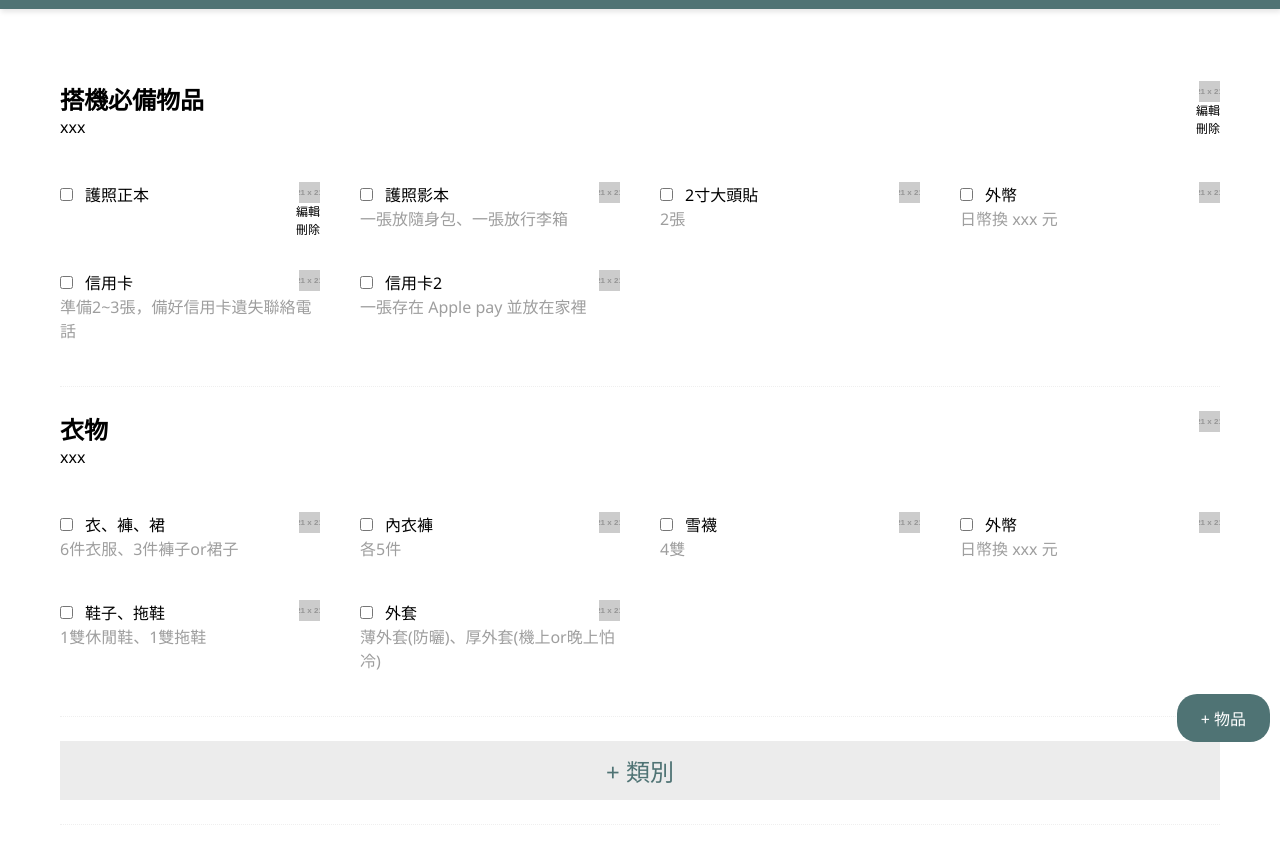
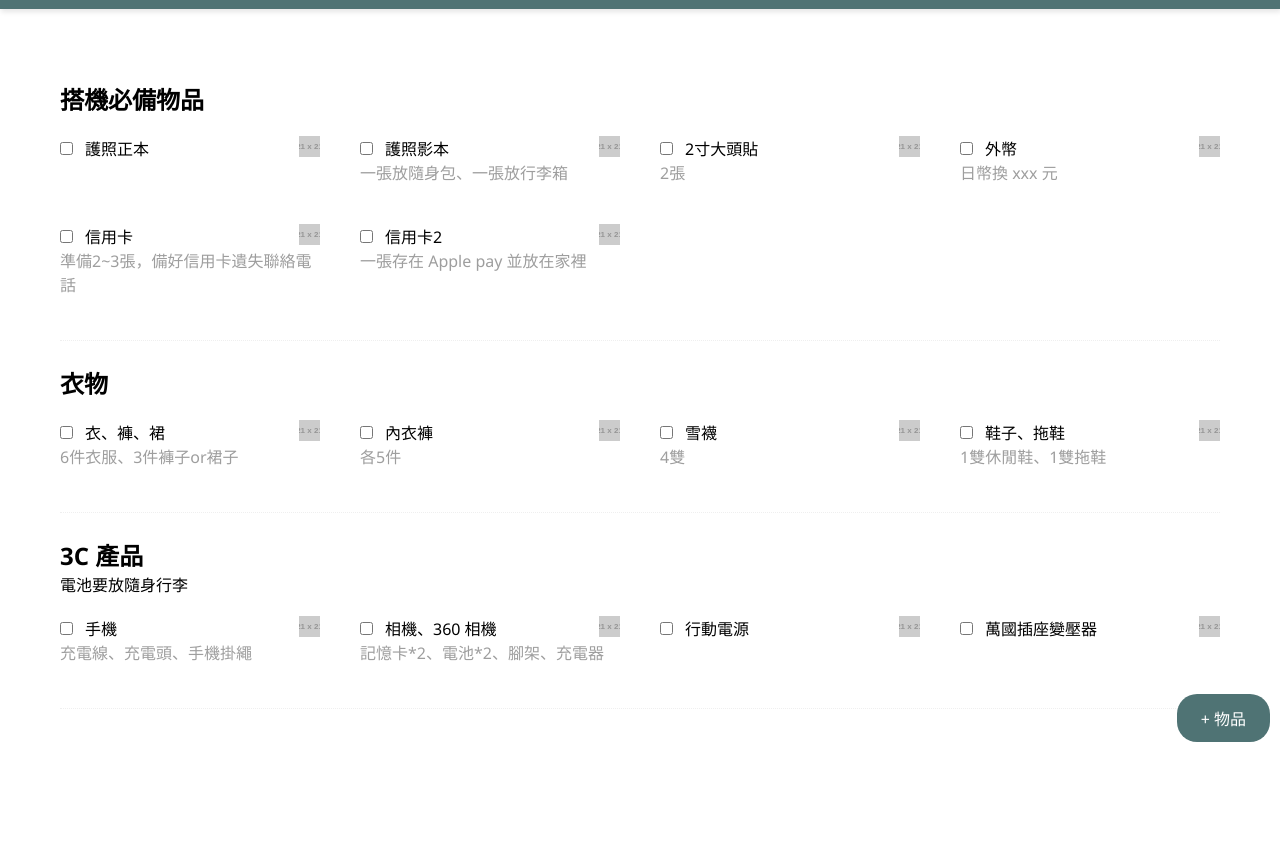
Before and after one commit to shelley816/2024_jQuery, a plain HTML site: page index.html in a window 1280 px wide. Shown: the part 48-897 px from the top of the page. After the commit the page ends 800 px from the top, so only its background shows below. Drawn offline with Linux system fonts and the light colour scheme; placeholder pictures from the web are drawn by us.

Commit message:
init first draft by myself

```diff
--- a/index.html
+++ b/index.html
@@ -17,8 +17,8 @@
         </div>
     </nav>
     <a href="#" class="pst-f b-1 r-1 btn-primary text-white">+ 物品</a>
-    <div class="container">
-        <div class="pst-r mb-2">
+    <div id="showContent" class="container">
+        <!-- <div class="pst-r mb-2">
             <h2 class="font-lg mb-0">搭機必備物品</h2>
             <p class="font-md">xxx</p>
             <a class="pst-a t-0 r-0" href="#"><img class="display-b" src="https://fakeimg.pl/21" alt=""></a>
@@ -27,9 +27,9 @@
                 <li><a href="#">刪除</a></li>
             </ul>
         </div>
-        <div class="row gap-2 justify-flex-start">
+        <div id="checkBox" class="row gap-2 justify-flex-start">
             <label class="pst-r col-12-xs col-6-sm col-4-lg col-3-xl" for="checkbox-nested-1">
-                <input type="checkbox" name="checkbox-nested-1" id="checkbox-nested-1"><span class="ml-1">護照正本</span>
+                <input type="checkbox" name="checkbox-nested-1" id="checkbox-nested-1" checked><span class="ml-1">護照正本</span>
                 <p class="text-gray"></p>
                 <a class="pst-a t-2 r-2" href="#"><img class="display-b" src="https://fakeimg.pl/21" alt=""></a>
                 <ul class="pst-a t-4 r-2 font-sm">
@@ -108,7 +108,7 @@
 
         <a class="row justify-center align-center col-12-xl pt-1 pb-1 bg-gray-light-8 font-lg text-primary" href="#">+ 類別</a>
 
-        <hr class="mt-2 mb-2">
+        <hr class="mt-2 mb-2"> -->
     </div>
 
     <!-- 新增物品 popup -->
--- a/js/travelList.js
+++ b/js/travelList.js
@@ -18,7 +18,7 @@ $(document).ready(function(){
             {
                 "type" : "搭機必備物品",
                 "name" : "護照正本",
-                "state" : false,
+                "state" : true,
                 "description" : ""
             },
             {
@@ -68,17 +68,123 @@ $(document).ready(function(){
                 "name" : "雪襪",
                 "state" : false,
                 "description" : "4雙"
+            },
+            {
+                "type" : "衣物",
+                "name" : "鞋子、拖鞋",
+                "state" : false,
+                "description" : "1雙休閒鞋、1雙拖鞋"
+            },
+            {
+                "type" : "3C 產品",
+                "name" : "手機",
+                "state" : false,
+                "description" : "充電線、充電頭、手機掛繩"
+            },
+            {
+                "type" : "3C 產品",
+                "name" : "相機、360 相機",
+                "state" : false,
+                "description" : "記憶卡*2、電池*2、腳架、充電器"
+            },
+            {
+                "type" : "3C 產品",
+                "name" : "行動電源",
+                "state" : false,
+                "description" : ""
+            },
+            {
+                "type" : "3C 產品",
+                "name" : "萬國插座變壓器",
+                "state" : false,
+                "description" : ""
             }
         ]
     };
 
+    let dataStr = JSON.stringify(data);
+    localStorage.setItem('travelList', dataStr);
+    let dataArr = JSON.parse(localStorage.getItem('travelList'));
+    const typesLen = dataArr.items.length;
+    const container = $("#showContent");
+
     // 初始
+    function init(){
+        let types = [];
+        for (let i = 0; i < typesLen; i++) {
+            types.push(dataArr.items[i].type);
+        };
+
+        //去除重複的值
+        let getTypes = types.filter(function(element, index, arr){
+            return arr.indexOf(element) === index;
+        });
+
+        //放入網頁
+        let content = '';
+        for (let i = 0; i < getTypes.length; i++) {
+            let typeName = dataArr.types[i].name;
+            let typeDescrip = dataArr.types[i].description;
+            content += `
+            <div class="pst-r mb-2">
+                <h2 class="font-lg mb-0">${typeName}</h2>
+                <p class="font-md">${typeDescrip}</p>
+                <div class="checkBox row gap-2 justify-flex-start">
+                </div>
+            </div>
+            <hr class="mt-2 mb-2">`;
+        }
+        $(container).html(content);
+
+        const itemsLen = dataArr.items.length;
+        const checkBox = $(".checkBox");
+
+        let checkBox0 = '';
+        let checkBox1 = '';
+        let checkBox2 = '';
+        for (let i = 0; i < itemsLen; i++) {
+            let itemsName = dataArr.items[i].name;
+            let itemsDescrip = dataArr.items[i].description;
+
+            if(dataArr.items[i].type == getTypes[0]){
+                checkBox0 += `
+                <label class="pst-r col-12-xs col-6-sm col-4-lg col-3-xl" for="checkbox-nested-${i}">
+                    <input type="checkbox" name="checkbox-nested-${i}" id="checkbox-nested-${i}"><span class="ml-1">${itemsName}</span>
+                    <p class="text-gray">${itemsDescrip}</p>
+                    <a class="pst-a t-2 r-2" href="#"><img class="display-b" src="https://fakeimg.pl/21" alt=""></a>
+                </label>
+                `;
+                $(checkBox[0]).html(checkBox0);
+            } else if (dataArr.items[i].type == getTypes[1]){
+                checkBox1 += `
+                <label class="pst-r col-12-xs col-6-sm col-4-lg col-3-xl" for="checkbox-nested-${i}">
+                    <input type="checkbox" name="checkbox-nested-${i}" id="checkbox-nested-${i}"><span class="ml-1">${itemsName}</span>
+                    <p class="text-gray">${itemsDescrip}</p>
+                    <a class="pst-a t-2 r-2" href="#"><img class="display-b" src="https://fakeimg.pl/21" alt=""></a>
+                </label>
+                `;
+                $(checkBox[1]).html(checkBox1);
+            } else {
+                checkBox2 += `
+                <label class="pst-r col-12-xs col-6-sm col-4-lg col-3-xl" for="checkbox-nested-${i}">
+                    <input type="checkbox" name="checkbox-nested-${i}" id="checkbox-nested-${i}"><span class="ml-1">${itemsName}</span>
+                    <p class="text-gray">${itemsDescrip}</p>
+                    <a class="pst-a t-2 r-2" href="#"><img class="display-b" src="https://fakeimg.pl/21" alt=""></a>
+                </label>
+                `;
+                $(checkBox[2]).html(checkBox2);
+            }
+        }
+    };
+    init();
+
 
     // 打勾後 state 改成 true, 回傳 data, 儲存 localstorage
+    // let test01 = data.items[1].state;
+    // $("input").prop("checked", test01);
+
 
     // 新增物品
-
-    // 新增分類
 
     // 編輯物品
 
```
